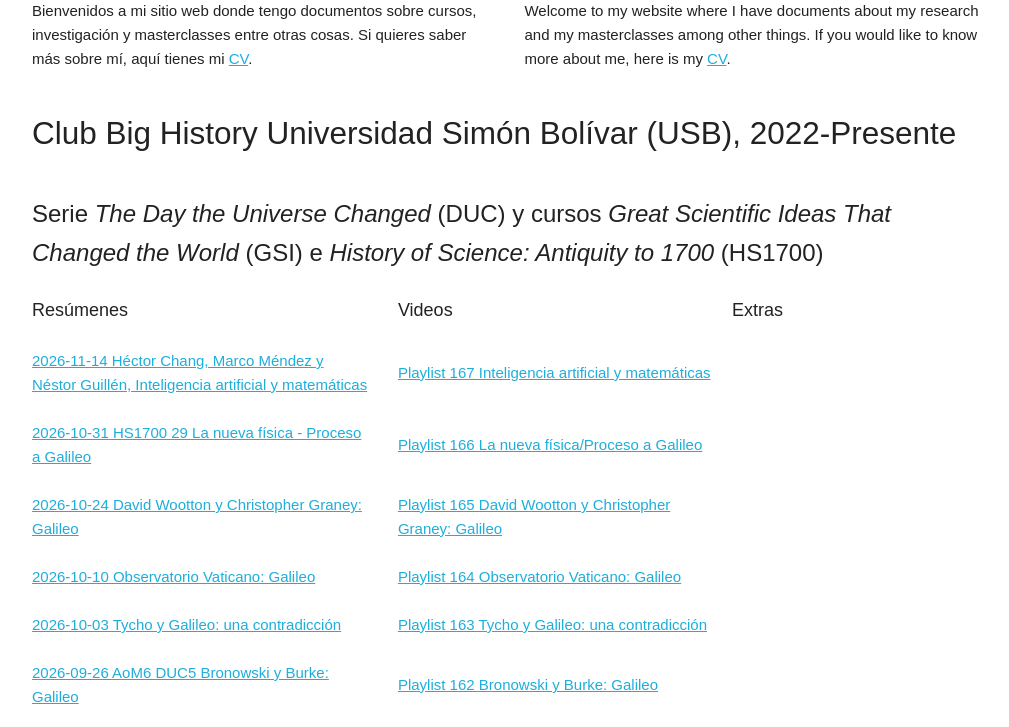
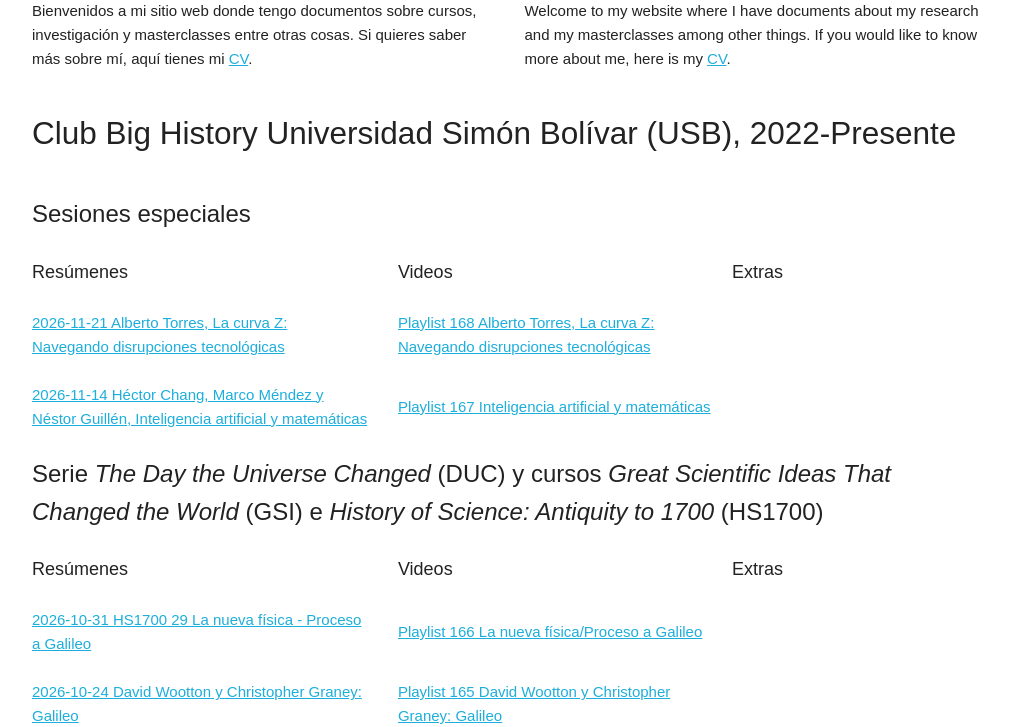
Before and after one commit to gustavolau/gustavolau.github.io, a plain HTML site: page index.html in a window 1280 px wide. Shown: the part 73-800 px from the top of the page, without its empty margins (128-1137 px from the left). Drawn offline with Linux system fonts and the light colour scheme.

Commit message:
Index updated

```diff
--- a/index.html
+++ b/index.html
@@ -58,7 +58,7 @@
 				<p>
 					<table>
 						<tr>
-							<td style="border:none;"colspan=3><font size="5">Serie <i>The Day the Universe Changed</i> (DUC) y cursos <i>Great Scientific Ideas That Changed the World</i> (GSI) e <i>History of Science: Antiquity to 1700</i> (HS1700)</font></td>
+							<td style="border:none;"colspan=3><font size="5">Sesiones especiales</font></td>
 						</tr>
 						<tr>
 							<td style="border:none;"><font size="4">Resúmenes</font></td>
@@ -66,8 +66,20 @@
 							<td style="border:none;"><font size="4">Extras</font></td>
 						</tr>
 						<tr>
+							<td style="border:none;"><a href="https://drive.google.com/file/d/1Qj2cfM07SOp0NmekLhEYDF1fvT9brjpz/view?usp=sharing">2026-11-21 Alberto Torres, La curva Z: Navegando disrupciones tecnológicas</td>
+							<td style="border:none;"><a href="https://www.youtube.com/playlist?list=PLHIdUGKOrr0U">Playlist 168 Alberto Torres, La curva Z: Navegando disrupciones tecnológicas</td>
+						</tr>
+						<tr>
 							<td style="border:none;"><a href="https://drive.google.com/file/d/12MzAe9xwOGIrnqzjHJ9LC64Wn2lFub6T/view?usp=sharing">2026-11-14 Héctor Chang, Marco Méndez y Néstor Guillén, Inteligencia artificial y matemáticas</td>
 							<td style="border:none;"><a href="https://www.youtube.com/playlist?list=PLUP6EmB-D7hc">Playlist 167 Inteligencia artificial y matemáticas</td>
+						</tr>
+						<tr>
+							<td style="border:none;"colspan=3><font size="5">Serie <i>The Day the Universe Changed</i> (DUC) y cursos <i>Great Scientific Ideas That Changed the World</i> (GSI) e <i>History of Science: Antiquity to 1700</i> (HS1700)</font></td>
+						</tr>
+						<tr>
+							<td style="border:none;"><font size="4">Resúmenes</font></td>
+							<td style="border:none;"><font size="4">Videos</font></td>
+							<td style="border:none;"><font size="4">Extras</font></td>
 						</tr>
 						<tr>
 							<td style="border:none;"><a href="https://drive.google.com/file/d/1HH4CLqFtSHH36krXEeZ4Ld68YKGAAWL0/view?usp=sharing">2026-10-31 HS1700 29 La nueva física - Proceso a Galileo</td>
```
